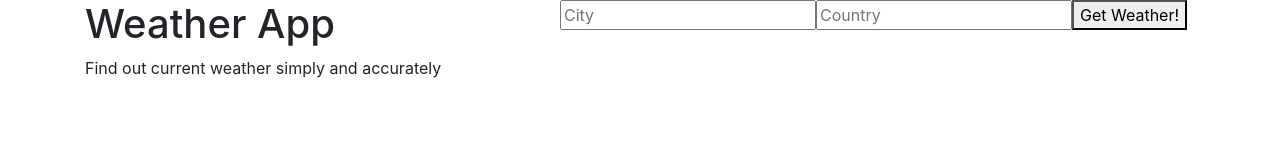
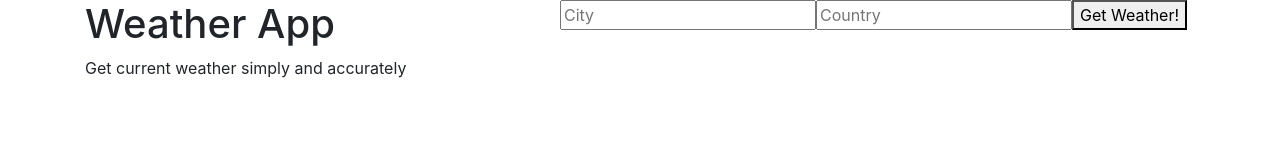
Before and after one commit to ice1224/weather-app-react, a React (Create React App) app: page / in a window 1280 px wide. Shown: the top 160 px of the page. Built offline with nearby package versions, Linux system fonts and the light colour scheme; the HTML template or start-up script is replaced by a standard one.

Commit message:
Changing text

```diff
--- a/src/components/Titles.js
+++ b/src/components/Titles.js
@@ -3,7 +3,7 @@ import React from "react";
 const Titles = () => (
     <div>
         <h1 className="title-container__title">Weather App</h1>
-        <p className="title-container__subtitle">Find out current weather simply and accurately</p>
+        <p className="title-container__subtitle">Get current weather simply and accurately</p>
     </div>
 )
 
```
